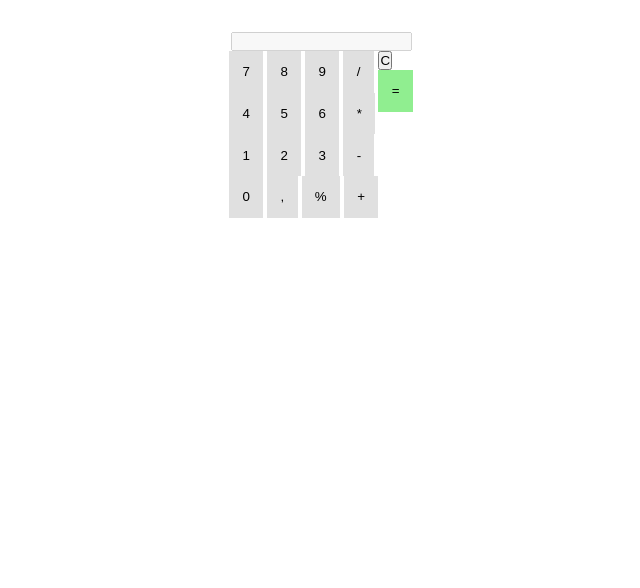
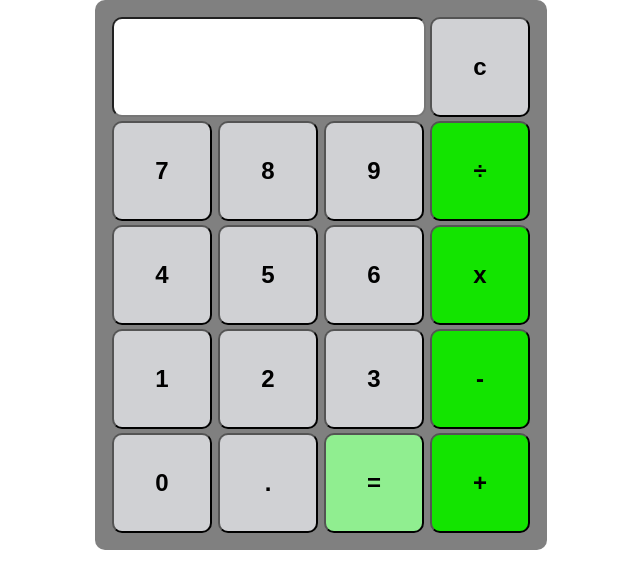
Before and after one commit to dvgdaw/calculator, a plain HTML site: page index.html in a window 1280 px wide. Shown: the whole page, without its empty margins (319-959 px from the left). Drawn offline with Linux system fonts and the light colour scheme.

Commit message:
remodelation

```diff
--- a/index.html
+++ b/index.html
@@ -6,60 +6,48 @@
     <title>Calculator</title>
 
     <link rel="stylesheet" href="style.css">
+
+    <script src="script.js"></script>
+
 </head>
 <body>
 
-    <div class="calculator">
+    <div class="flex-container">
 
-        <div class="result">
-            <input type="text" id="display" disabled>
-        </div>
+        <div class="calculator">
 
-        <div class="keys">
 
-            <div class="left">
-
-                <div>
-                    <button class="key" onclick="addToDisplay('7')">7</button>
-                    <button class="key" onclick="addToDisplay('8')">8</button>
-                    <button class="key" onclick="addToDisplay('9')">9</button>
-                    <button class="key" onclick="addToDisplay('/')">/</button>
-                </div>
-                <div>
-                    <button class="key" onclick="addToDisplay('4')">4</button>
-                    <button class="key" onclick="addToDisplay('5')">5</button>
-                    <button class="key" onclick="addToDisplay('6')">6</button>
-                    <button class="key" onclick="addToDisplay('*')">*</button>
-                </div>
-                <div>
-                    <button class="key" onclick="addToDisplay('1')">1</button>
-                    <button class="key" onclick="addToDisplay('2')">2</button>
-                    <button class="key" onclick="addToDisplay('3')">3</button>
-                    <button class="key" onclick="addToDisplay('-')">-</button>
-                </div>
-                <div>
-                    <button class="key" onclick="addToDisplay('0')">0</button>
-                    <button class="key" onclick="addToDisplay(',')">,</button>
-                    <button class="key" onclick="addToDisplay('%')">%</button>
-                    <button class="key" onclick="addToDisplay('+')">+</button>
-                </div>
-
-            </div>
-
-            <div class="right">
-
-                <div>
-                    <button onclick="clearDisplay()">C</button>
-
-                </div>
-                <div>
-                    <button class="key equal" onclick="calculate()">=</button>
-                </div>
-
-            </div>
-
-        </div>
-
+        <table class="">
+            <tr>
+                <td class="result" colspan="3"><input type="text" id="result"></td>
+                <td class="key key_cancel"><input type="button" value="c" onclick="clearResult()"></td>
+            </tr>
+            <tr>
+                <td class="key"><input type="button" value="7" onclick="introduceNumber('7')"></td>
+                <td class="key"><input type="button" value="8" onclick="introduceNumber('8')"></td>
+                <td class="key"><input type="button" value="9" onclick="introduceNumber('9')"></td>
+                <td class="key key_color"><input type="button" value="÷" onclick="introduceOperator('/')"></td>
+            </tr>
+            <tr>
+                <td class="key"><input type="button" value="4" onclick="introduceNumber('4')"></td>
+                <td class="key"><input type="button" value="5" onclick="introduceNumber('5')"></td>
+                <td class="key"><input type="button" value="6" onclick="introduceNumber('6')"></td>
+                <td class="key key_color"><input type="button" value="x" onclick="introduceOperator('*')"></td>
+            </tr>
+            <tr>
+                <td class="key"><input type="button" value="1" onclick="introduceNumber('1')"></td>
+                <td class="key"><input type="button" value="2" onclick="introduceNumber('2')"></td>
+                <td class="key"><input type="button" value="3" onclick="introduceNumber('3')"></td>
+                <td class="key key_color"><input type="button" value="-" onclick="introduceOperator('-')"></td>
+            </tr>
+            <tr>
+                <td class="key"><input type="button" value="0" onclick="introduceNumber('0')"></td>
+                <td class="key"><input type="button" value="." onclick="introduceNumber('.')"></td>
+                <td class="key key_result"><input type="button" value="=" onclick="getResult()"></td>
+                <td class="key key_color"><input type="button" value="+" onclick="introduceOperator('+')"></td>
+            </tr>
+        </table>
+    </div>
     </div>
 
 </body>
--- /dev/null
+++ b/script.js
@@ -0,0 +1,56 @@
+
+function introduceNumber(num) {
+
+    document.getElementById("result").value += num;
+
+}
+
+function introduceOperator(operator) {
+
+
+
+    let currentInput = document.getElementById("result").value;
+
+    // Verificar si el campo de entrada está vacío
+    if (currentInput === '') {
+        // Si está vacío, no agregar el operador
+        return;
+    }
+
+    let lastChar = currentInput.slice(-1);
+
+    // Verificar si el último carácter es un símbolo aritmético
+    if (['+', '-', '*', '/'].includes(lastChar)) {
+        // Si es un símbolo aritmético, no agregar otro
+        if (['+', '-', '*', '/'].includes(operator)) {
+            return;
+        }
+    }
+    // Agregar el operador al campo de entrada
+    document.getElementById("result").value += operator;
+
+}
+
+function clearResult() {
+
+    document.getElementById("result").value = "";
+
+}
+
+function getResult() {
+
+    let operation = document.getElementById("result").value;
+
+    // Verificar si el campo de entrada está vacío
+    if (operation === '') {
+        // Si está vacío, no realizar ninguna acción
+        return;
+    }
+
+    operation = operation.replace(/x/g, '*').replace(/÷/g, '/');
+
+    let result = eval(operation);
+
+    document.getElementById("result").value = result;
+
+}
--- a/style.css
+++ b/style.css
@@ -1,32 +1,52 @@
 * {
     margin: 0;
     padding: 0;
+    box-sizing: border-box;
+}
+
+.flex-container {
+    display: flex;
+    justify-content: center; /* Centra horizontalmente */
+    /*align-items: center; /* Centra verticalmente */
 }
 
 .calculator {
-    margin-top: 2em;
-    display: flex;
-    flex-direction: column;
-    align-items: center;
-    justify-content: space-between;
+    padding: 15px;
+    background-color: gray;
+    border-radius: 10px;
+
 }
 
-.keys {
-    display: flex;
+table {
+    border-collapse: collapse;
 }
 
-.keys .right {
-    display: flex;
-    flex-direction: column;
+table td {
+    padding: 2px;
 }
 
-.key {
-    padding: 1em;
-    border: none;
-    background-color: hsla(0, 0%, 35%, 0.185);
-    cursor: pointer;
+.result input {
+    height: 100px;
+    border-radius: 10px;
+    font-size: 24px;
 }
 
-.equal {
+/* Keys styles */
+
+.key input {
+    cursor: pointer;
+    width: 100px;
+    height: 100px;
+    border-radius: 10px;
+    font-size: 24px;
+    font-weight: bold;
+    background-color: #D0D1D4;
+}
+
+.key_color input {
+    background-color: rgb(19, 228, 0);
+}
+
+.key_result input {
     background-color: lightgreen;
 }
```
